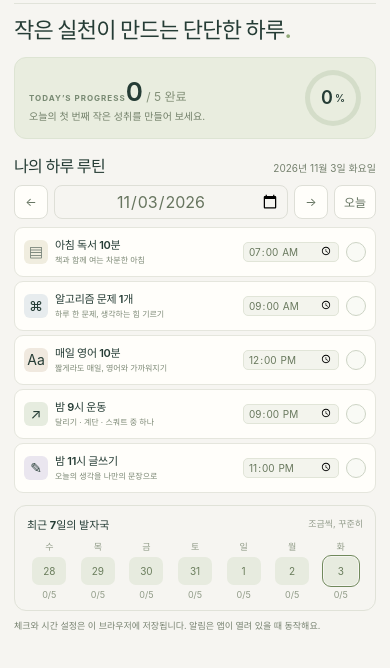
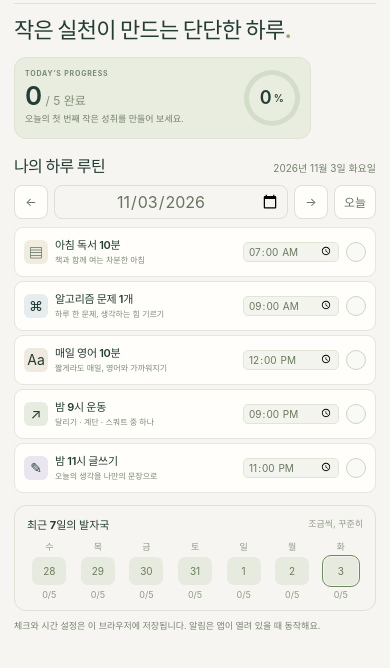
Before and after one commit to eunflash00/webProjcet, a plain HTML site: page index.html in a window 390 px wide. Shown: the part 54-722 px from the top of the page. Drawn offline with Linux system fonts and the light colour scheme.

Commit message:
Narrow completion progress summary

```diff
--- a/style.css
+++ b/style.css
@@ -63,3 +63,11 @@ html{-webkit-text-size-adjust:100%}button,input,a{-webkit-tap-highlight-color:tr
 @media(max-width:640px) and (max-height:740px){
   .routine{min-height:40px;padding-top:5px;padding-bottom:5px;margin:4px 0}.routine h3{margin:0}
 }
+
+/* Keep the completion summary compact instead of spanning the whole page. */
+.overview{width:min(100%,560px)}
+@media(max-width:640px){
+  .overview{width:82%;padding-left:10px;padding-right:10px;gap:8px}
+  .overview .eyebrow{display:block;font-size:7px;letter-spacing:.8px}
+  .overview h2{margin-top:2px}.overview p{font-size:9px}
+}
```
